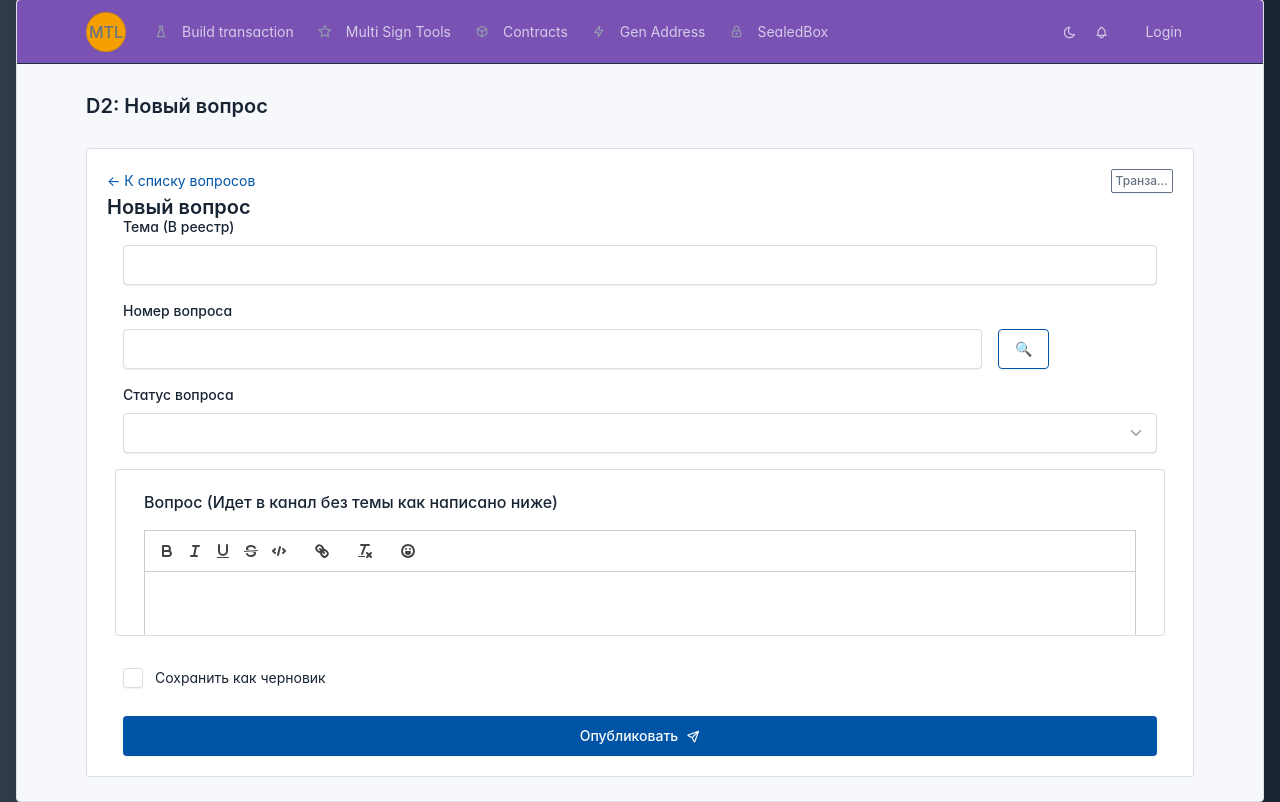
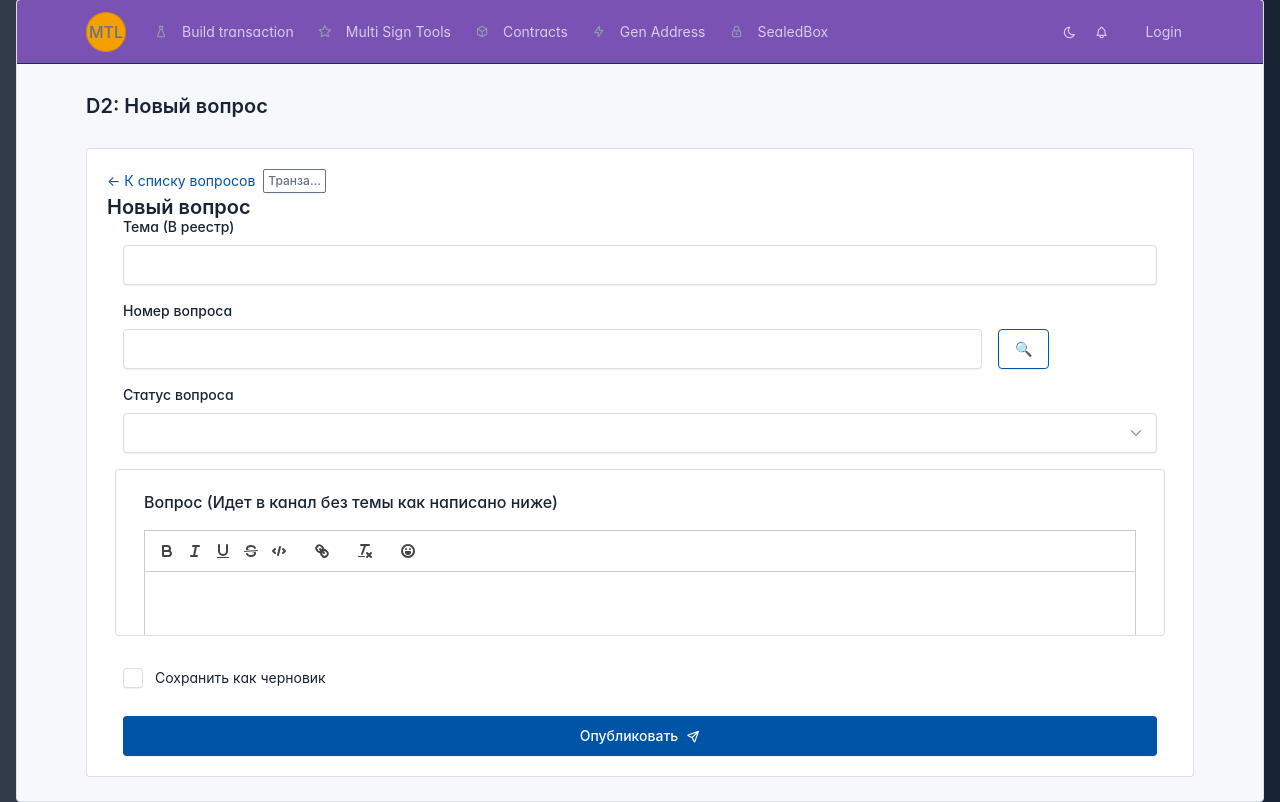
Before and after one commit to attid/eurmtl.me, a Python web app: template templates/d2_form.html in a window 1280 px wide. Shown: the part 17-819 px from the top of the page. Run offline with Jinja, Linux system fonts and the light colour scheme; the template is opened without the code that fills it, so the values that code supplies are empty; some libraries are stand-ins or nearby versions; some web fonts are replaced.

Commit message:
fix(d2): tx button next to back link, not pushed to page edge

```diff
--- a/templates/d2_form.html
+++ b/templates/d2_form.html
@@ -9,7 +9,7 @@
 {% set disable_fields = user_weight < 1 %}
 <div>
     {% include 'd2_header_buttons.html' %}
-    <div class="mb-1 d-flex align-items-center justify-content-between">
+    <div class="mb-1 d-flex align-items-center gap-2">
         <a href="/d2/fragment/edit?status=active">← К списку вопросов</a>
         {% include 'd2_tx_modal.html' %}
     </div>
```
